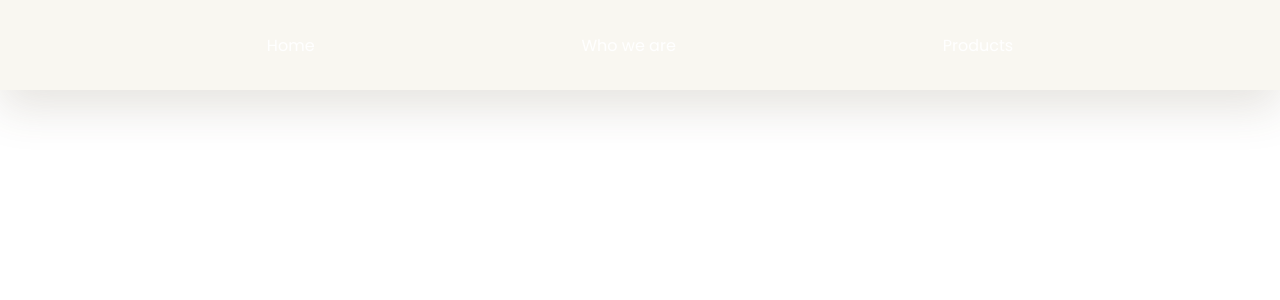
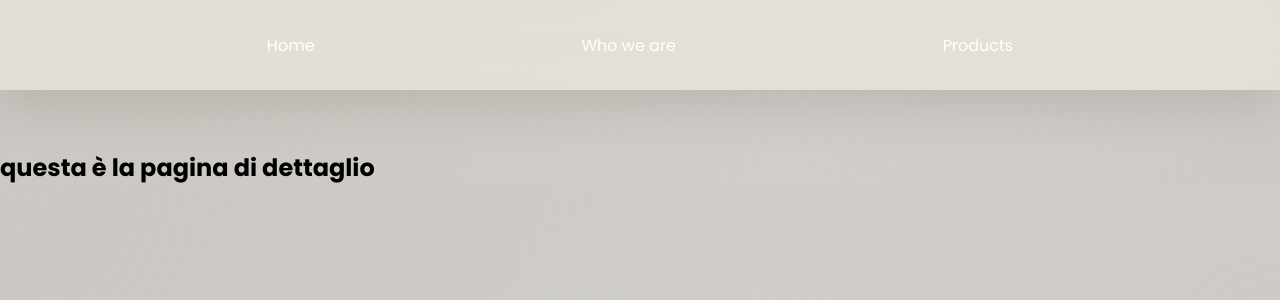
Before and after one commit to ilenia-agnolon/react-router, a React (Vite) app: page /products/1 in a window 1280 px wide. Shown: the top 300 px of the page. Built offline with nearby package versions, Linux system fonts and the light colour scheme.

Commit message:
corretto refuso: mancavano le < /> dopo "element"
ProductDetailPage ora funzionante (forzando il percorso a mano per il momento)

```diff
--- a/src/App.jsx
+++ b/src/App.jsx
@@ -20,7 +20,7 @@ function App() {
           <Route path="/who-we-are" element={<ChiSiamo />} />
           <Route path="/products" element={<Prodotti />} />
           {/* NUOVA ROTTA PER React Router Store */}
-          <Route path="/products/:id" element={ProductDetailPage} />
+          <Route path="/products/:id" element={<ProductDetailPage />} />
         </Routes>
       </BrowserRouter>
     </>
--- a/src/index.css
+++ b/src/index.css
@@ -213,3 +213,8 @@ h2 {
 .card-title {
   font-size: 18px;
 }
+
+/* PRODUCT DETAIL PAGE */
+.ProductDetailPage-main-container {
+  margin-top: 150px;
+}
--- a/src/pages/ProductDetailPage.jsx
+++ b/src/pages/ProductDetailPage.jsx
@@ -1,5 +1,9 @@
 const ProductDetailPage = () => {
-  return <p>questa è la pagina di dettaglio</p>;
+  return (
+    <div className="ProductDetailPage-main-container">
+      <h1>questa è la pagina di dettaglio</h1>
+    </div>
+  );
 };
 
 export default ProductDetailPage;
```
